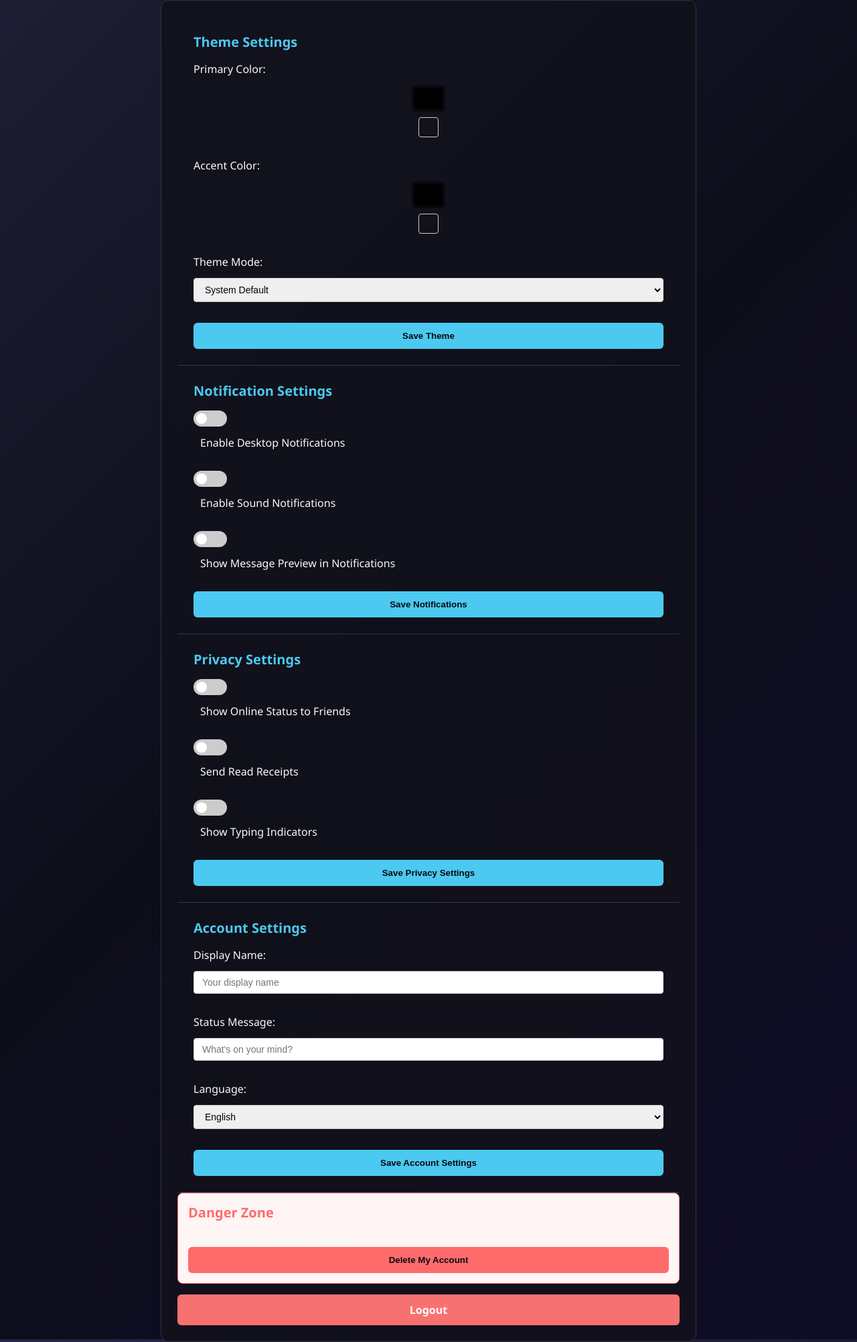
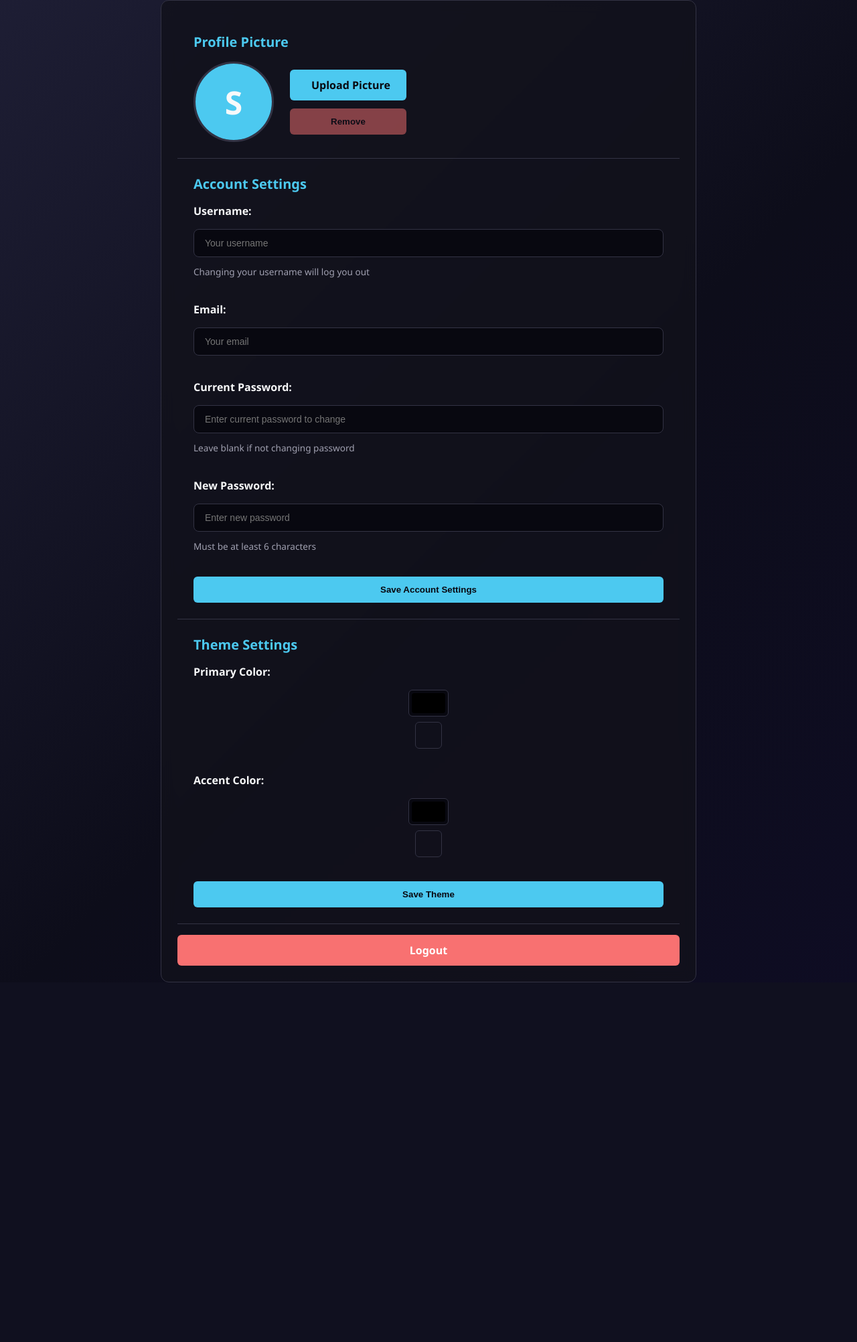
Before and after one commit to Bullishdrake09/kryonix, a Flask app: template templates/settings.html in a window 1280 px wide. Shown: the whole page at 67% size. After the commit the page ends 1467 px from the top, so only its background shows below. Run offline with Flask 3, Linux system fonts and the light colour scheme; the template is opened without the code that fills it, so the values that code supplies are empty; the visitor is signed in with stand-in values (Sample User, id 1); some libraries are stand-ins or nearby versions.

Commit message:
Enhance settings page with profile picture upload
Updated settings page with profile picture section and improved styling.

```diff
--- a/templates/settings.html
+++ b/templates/settings.html
@@ -1,6 +1,6 @@
 {% extends 'base.html' %}
 
-{% block title %}Settings - My App{% endblock %}
+{% block title %}Settings - Kryonix Chat{% endblock %}
 
 {% block content %}
 <div class="container mobile-app-layout">
@@ -9,13 +9,78 @@
             <h3 class="page-title">Settings</h3>
         </div>
         <div class="mobile-page-header" style="display: none;">
-            <a href="{{ url_for('chat') }}" class="back-button"> Back</a>
+            <a href="{{ url_for('chat') }}" class="back-button">← Back</a>
             <h3 class="page-title">Settings</h3>
         </div>
 
         {% if message %}
             <div class="alert alert-{{ message_type }}">{{ message }}</div>
         {% endif %}
+
+        <!-- Profile Picture Section -->
+        <div class="section">
+            <h3>Profile Picture</h3>
+            <div class="profile-picture-section">
+                <div class="current-profile-pic">
+                    {% if user_data.profile_picture %}
+                    <img src="{{ user_data.profile_picture }}" alt="Profile Picture" id="profile-preview">
+                    {% else %}
+                    <div class="default-avatar" id="profile-preview">{{ current_user.username[0].upper() }}</div>
+                    {% endif %}
+                </div>
+                <div class="profile-pic-actions">
+                    <label for="profile-pic-input" class="button upload-pic-btn">
+                        <i class="fas fa-upload"></i> Upload Picture
+                    </label>
+                    <input type="file" id="profile-pic-input" accept="image/*" style="display: none;">
+                    <button class="button remove-pic-btn" id="remove-pic-btn" {% if not user_data.profile_picture %}disabled{% endif %}>
+                        <i class="fas fa-trash"></i> Remove
+                    </button>
+                </div>
+            </div>
+        </div>
+
+        <!-- Account Settings Section -->
+        <div class="section">
+            <h3>Account Settings</h3>
+            <form action="{{ url_for('settings') }}" method="POST" class="settings-form">
+                <input type="hidden" name="csrf_token" value="{{ csrf_token() }}">
+                <input type="hidden" name="section" value="account">
+
+                <div class="form-group">
+                    <label for="username">Username:</label>
+                    <input type="text" id="username" name="username"
+                           value="{{ user_data.username }}"
+                           placeholder="Your username"
+                           minlength="3">
+                    <small>Changing your username will log you out</small>
+                </div>
+
+                <div class="form-group">
+                    <label for="email">Email:</label>
+                    <input type="text" id="email" name="email"
+                           value="{{ user_data.email }}"
+                           placeholder="Your email">
+                </div>
+
+                <div class="form-group">
+                    <label for="current_password">Current Password:</label>
+                    <input type="password" id="current_password" name="current_password"
+                           placeholder="Enter current password to change">
+                    <small>Leave blank if not changing password</small>
+                </div>
+
+                <div class="form-group">
+                    <label for="new_password">New Password:</label>
+                    <input type="password" id="new_password" name="new_password"
+                           placeholder="Enter new password"
+                           minlength="6">
+                    <small>Must be at least 6 characters</small>
+                </div>
+
+                <button type="submit" class="button">Save Account Settings</button>
+            </form>
+        </div>
 
         <!-- Theme Settings Section -->
         <div class="section">
@@ -40,139 +105,7 @@
                     </div>
                 </div>
 
-                <div class="form-group">
-                    <label for="theme_mode">Theme Mode:</label>
-                    <select id="theme_mode" name="theme_mode">
-                        <option value="system" {% if settings.get('theme_mode', 'system') == 'system' %}selected{% endif %}>System Default</option>
-                        <option value="light" {% if settings.get('theme_mode') == 'light' %}selected{% endif %}>Light</option>
-                        <option value="dark" {% if settings.get('theme_mode') == 'dark' %}selected{% endif %}>Dark</option>
-                    </select>
-                </div>
-
                 <button type="submit" class="button">Save Theme</button>
-            </form>
-        </div>
-
-        <!-- Notification Settings Section -->
-        <div class="section">
-            <h3>Notification Settings</h3>
-            <form action="{{ url_for('settings') }}" method="POST" class="settings-form">
-                <input type="hidden" name="csrf_token" value="{{ csrf_token() }}">
-                <input type="hidden" name="section" value="notifications">
-
-                <div class="form-group">
-                    <label class="switch">
-                        <input type="checkbox" name="desktop_notifications"
-                               {% if settings.get('desktop_notifications', true) %}checked{% endif %}>
-                        <span class="slider"></span>
-                    </label>
-                    <span class="switch-label">Enable Desktop Notifications</span>
-                </div>
-
-                <div class="form-group">
-                    <label class="switch">
-                        <input type="checkbox" name="sound_notifications"
-                               {% if settings.get('sound_notifications', true) %}checked{% endif %}>
-                        <span class="slider"></span>
-                    </label>
-                    <span class="switch-label">Enable Sound Notifications</span>
-                </div>
-
-                <div class="form-group">
-                    <label class="switch">
-                        <input type="checkbox" name="message_preview"
-                               {% if settings.get('message_preview', true) %}checked{% endif %}>
-                        <span class="slider"></span>
-                    </label>
-                    <span class="switch-label">Show Message Preview in Notifications</span>
-                </div>
-
-                <button type="submit" class="button">Save Notifications</button>
-            </form>
-        </div>
-
-        <!-- Privacy Settings Section -->
-        <div class="section">
-            <h3>Privacy Settings</h3>
-            <form action="{{ url_for('settings') }}" method="POST" class="settings-form">
-                <input type="hidden" name="csrf_token" value="{{ csrf_token() }}">
-                <input type="hidden" name="section" value="privacy">
-
-                <div class="form-group">
-                    <label class="switch">
-                        <input type="checkbox" name="online_status"
-                               {% if settings.get('online_status', true) %}checked{% endif %}>
-                        <span class="slider"></span>
-                    </label>
-                    <span class="switch-label">Show Online Status to Friends</span>
-                </div>
-
-                <div class="form-group">
-                    <label class="switch">
-                        <input type="checkbox" name="read_receipts"
-                               {% if settings.get('read_receipts', true) %}checked{% endif %}>
-                        <span class="slider"></span>
-                    </label>
-                    <span class="switch-label">Send Read Receipts</span>
-                </div>
-
-                <div class="form-group">
-                    <label class="switch">
-                        <input type="checkbox" name="typing_indicators"
-                               {% if settings.get('typing_indicators', true) %}checked{% endif %}>
-                        <span class="slider"></span>
-                    </label>
-                    <span class="switch-label">Show Typing Indicators</span>
-                </div>
-
-                <button type="submit" class="button">Save Privacy Settings</button>
-            </form>
-        </div>
-
-        <!-- Account Settings Section -->
-        <div class="section">
-            <h3>Account Settings</h3>
-            <form action="{{ url_for('settings') }}" method="POST" class="settings-form">
-                <input type="hidden" name="csrf_token" value="{{ csrf_token() }}">
-                <input type="hidden" name="section" value="account">
-
-                <div class="form-group">
-                    <label for="display_name">Display Name:</label>
-                    <input type="text" id="display_name" name="display_name"
-                           value="{{ settings.get('display_name', current_user.username) }}"
-                           placeholder="Your display name">
-                </div>
-
-                <div class="form-group">
-                    <label for="status_message">Status Message:</label>
-                    <input type="text" id="status_message" name="status_message"
-                           value="{{ settings.get('status_message', '') }}"
-                           placeholder="What's on your mind?">
-                </div>
-
-                <div class="form-group">
-                    <label for="language">Language:</label>
-                    <select id="language" name="language">
-                        <option value="en" {% if settings.get('language', 'en') == 'en' %}selected{% endif %}>English</option>
-                        <option value="es" {% if settings.get('language') == 'es' %}selected{% endif %}>Español</option>
-                        <option value="fr" {% if settings.get('language') == 'fr' %}selected{% endif %}>Français</option>
-                        <option value="de" {% if settings.get('language') == 'de' %}selected{% endif %}>Deutsch</option>
-                    </select>
-                </div>
-
-                <button type="submit" class="button">Save Account Settings</button>
-            </form>
-        </div>
-
-        <!-- Danger Zone -->
-        <div class="section danger-zone">
-            <h3>Danger Zone</h3>
-            <p>These actions cannot be undone.</p>
-
-            <form action="{{ url_for('settings') }}" method="POST" class="settings-form" onsubmit="return confirm('Are you sure you want to delete your account? This action cannot be undone.');">
-                <input type="hidden" name="csrf_token" value="{{ csrf_token() }}">
-                <input type="hidden" name="section" value="delete_account">
-                <button type="submit" class="button danger-button">Delete My Account</button>
             </form>
         </div>
 
@@ -184,7 +117,9 @@
     document.addEventListener('DOMContentLoaded', () => {
         const desktopHeader = document.querySelector('.desktop-only-header');
         const mobileHeader = document.querySelector('.mobile-page-header');
-        const backButton = document.querySelector('.back-button');
+        const profilePicInput = document.getElementById('profile-pic-input');
+        const profilePreview = document.getElementById('profile-preview');
+        const removePicBtn = document.getElementById('remove-pic-btn');
 
         function updateHeader() {
             if (window.innerWidth <= 768) {
@@ -215,33 +150,143 @@
             });
         });
 
+        // Profile picture upload
+        profilePicInput.addEventListener('change', async (e) => {
+            const file = e.target.files[0];
+            if (!file) return;
+
+            // Check file type
+            if (!file.type.startsWith('image/')) {
+                alert('Please select an image file');
+                return;
+            }
+
+            // Check file size (max 5MB)
+            if (file.size > 5 * 1024 * 1024) {
+                alert('Image size must be less than 5MB');
+                return;
+            }
+
+            const formData = new FormData();
+            formData.append('file', file);
+
+            try {
+                const response = await fetch('/upload_profile_picture', {
+                    method: 'POST',
+                    body: formData
+                });
+
+                const data = await response.json();
+
+                if (data.error) {
+                    alert('Upload failed: ' + data.error);
+                } else if (data.url) {
+                    // Update preview
+                    if (profilePreview.tagName === 'IMG') {
+                        profilePreview.src = data.url;
+                    } else {
+                        const img = document.createElement('img');
+                        img.src = data.url;
+                        img.alt = 'Profile Picture';
+                        img.id = 'profile-preview';
+                        profilePreview.parentNode.replaceChild(img, profilePreview);
+                    }
+                    removePicBtn.disabled = false;
+                    alert('Profile picture updated successfully!');
+                    // Reload page to update everywhere
+                    setTimeout(() => location.reload(), 1000);
+                }
+            } catch (error) {
+                console.error('Error uploading profile picture:', error);
+                alert('Failed to upload profile picture');
+            }
+        });
+
+        // Remove profile picture
+        removePicBtn.addEventListener('click', async () => {
+            if (!confirm('Are you sure you want to remove your profile picture?')) {
+                return;
+            }
+
+            try {
+                const response = await fetch('/upload_profile_picture', {
+                    method: 'POST',
+                    headers: {
+                        'Content-Type': 'application/json',
+                    },
+                    body: JSON.stringify({ remove: true })
+                });
+
+                const data = await response.json();
+
+                if (data.success) {
+                    // Update preview to default avatar
+                    const username = '{{ current_user.username }}';
+                    const defaultAvatar = document.createElement('div');
+                    defaultAvatar.className = 'default-avatar';
+                    defaultAvatar.id = 'profile-preview';
+                    defaultAvatar.textContent = username[0].toUpperCase();
+
+                    if (profilePreview.tagName === 'IMG') {
+                        profilePreview.parentNode.replaceChild(defaultAvatar, profilePreview);
+                    }
+
+                    removePicBtn.disabled = true;
+                    alert('Profile picture removed successfully!');
+                    setTimeout(() => location.reload(), 1000);
+                }
+            } catch (error) {
+                console.error('Error removing profile picture:', error);
+                alert('Failed to remove profile picture');
+            }
+        });
+
         updateHeader();
         window.addEventListener('resize', updateHeader);
     });
 </script>
+
 <style>
     body {
-    overflow-y: scroll; /* Always show vertical scrollbar */
-    height: 100vh;      /* Full viewport height */
-    overflow-x: auto;   /* Auto horizontal scrolling when needed */
+        overflow-y: scroll;
+        height: 100vh;
+        overflow-x: auto;
     }
+
     .form-group {
-        margin-bottom: 15px;
+        margin-bottom: 20px;
     }
 
     .form-group label {
         display: block;
-        margin-bottom: 5px;
-        font-weight: 500;
+        margin-bottom: 8px;
+        font-weight: 600;
+        color: var(--light);
     }
 
     .form-group input[type="text"],
+    .form-group input[type="password"],
     .form-group select {
         width: 100%;
-        padding: 8px 12px;
-        border: 1px solid #ccc;
-        border-radius: 4px;
+        padding: 12px 16px;
+        border: 1px solid var(--border);
+        border-radius: 8px;
         font-size: 14px;
+        background: var(--darker);
+        color: var(--light);
+        outline: none;
+        transition: border-color 0.2s;
+    }
+
+    .form-group input:focus {
+        border-color: var(--primary);
+    }
+
+    .form-group small {
+        display: block;
+        margin-top: 4px;
+        color: var(--gray);
+        font-size: 0.85rem;
     }
 
     .color-picker-wrapper {
@@ -251,90 +296,99 @@
     }
 
     .color-picker-wrapper input[type="color"] {
-        width: 50px;
+        width: 60px;
         height: 40px;
-        border: none;
+        border: 1px solid var(--border);
+        border-radius: 6px;
         cursor: pointer;
+        background: var(--darker);
     }
 
     .color-preview {
-        width: 30px;
-        height: 30px;
-        border-radius: 4px;
-        border: 1px solid #ccc;
+        width: 40px;
+        height: 40px;
+        border-radius: 6px;
+        border: 1px solid var(--border);
     }
 
-    /* Switch styling */
-    .switch {
-        position: relative;
-        display: inline-block;
-        width: 50px;
-        height: 24px;
+    /* Profile Picture Styles */
+    .profile-picture-section {
+        display: flex;
+        align-items: center;
+        gap: 24px;
+        flex-wrap: wrap;
     }
 
-    .switch input {
-        opacity: 0;
-        width: 0;
-        height: 0;
+    .current-profile-pic {
+        width: 120px;
+        height: 120px;
+        border-radius: 50%;
+        overflow: hidden;
+        border: 3px solid var(--border);
+        display: flex;
+        align-items: center;
+        justify-content: center;
+        background: var(--light-gray);
     }
 
-    .slider {
-        position: absolute;
-        cursor: pointer;
-        top: 0;
-        left: 0;
-        right: 0;
-        bottom: 0;
-        background-color: #ccc;
-        transition: .4s;
-        border-radius: 24px;
+    .current-profile-pic img {
+        width: 100%;
+        height: 100%;
+        object-fit: cover;
     }
 
-    .slider:before {
-        position: absolute;
-        content: "";
-        height: 16px;
-        width: 16px;
-        left: 4px;
-        bottom: 4px;
-        background-color: white;
-        transition: .4s;
-        border-radius: 50%;
+    .default-avatar {
+        width: 100%;
+        height: 100%;
+        display: flex;
+        align-items: center;
+        justify-content: center;
+        font-size: 3rem;
+        font-weight: bold;
+        color: var(--light);
+        background: var(--primary);
     }
 
-    input:checked + .slider {
-        background-color: {{ settings['accent_color'] }};
+    .profile-pic-actions {
+        display: flex;
+        flex-direction: column;
+        gap: 12px;
     }
 
-    input:checked + .slider:before {
-        transform: translateX(26px);
+    .upload-pic-btn {
+        display: inline-flex;
+        align-items: center;
+        gap: 8px;
+        cursor: pointer;
+        margin: 0;
     }
 
-    .switch-label {
-        margin-left: 10px;
-        vertical-align: middle;
+    .remove-pic-btn {
+        background: var(--danger);
     }
 
-    .danger-zone {
-        border: 1px solid #ff6b6b;
-        border-radius: 8px;
-        padding: 15px;
-        background-color: #fff5f5;
+    .remove-pic-btn:hover:not(:disabled) {
+        background: #e54d4d;
     }
 
-    .danger-zone h3 {
-        color: #ff6b6b;
-        margin-top: 0;
+    .remove-pic-btn:disabled {
+        opacity: 0.5;
+        cursor: not-allowed;
     }
 
-    .danger-button {
-        background-color: #ff6b6b;
-        border-color: #ff6b6b;
-    }
+    @media (max-width: 768px) {
+        .profile-picture-section {
+            flex-direction: column;
+            align-items: flex-start;
+        }
 
-    .danger-button:hover {
-        background-color: #ff5252;
-        border-color: #ff5252;
+        .profile-pic-actions {
+            width: 100%;
+        }
+
+        .profile-pic-actions .button {
+            width: 100%;
+        }
     }
 </style>
 {% endblock %}
```
